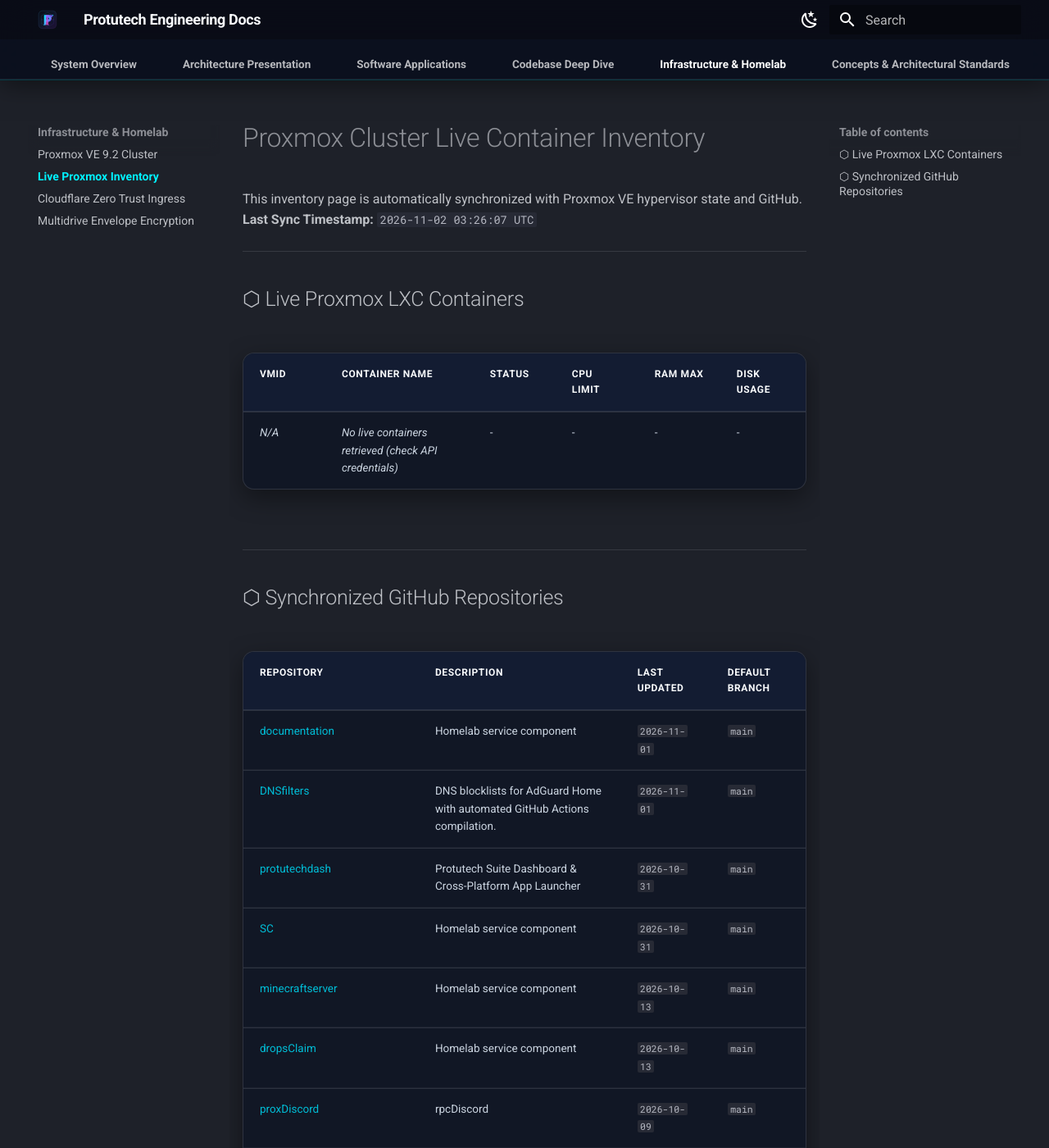
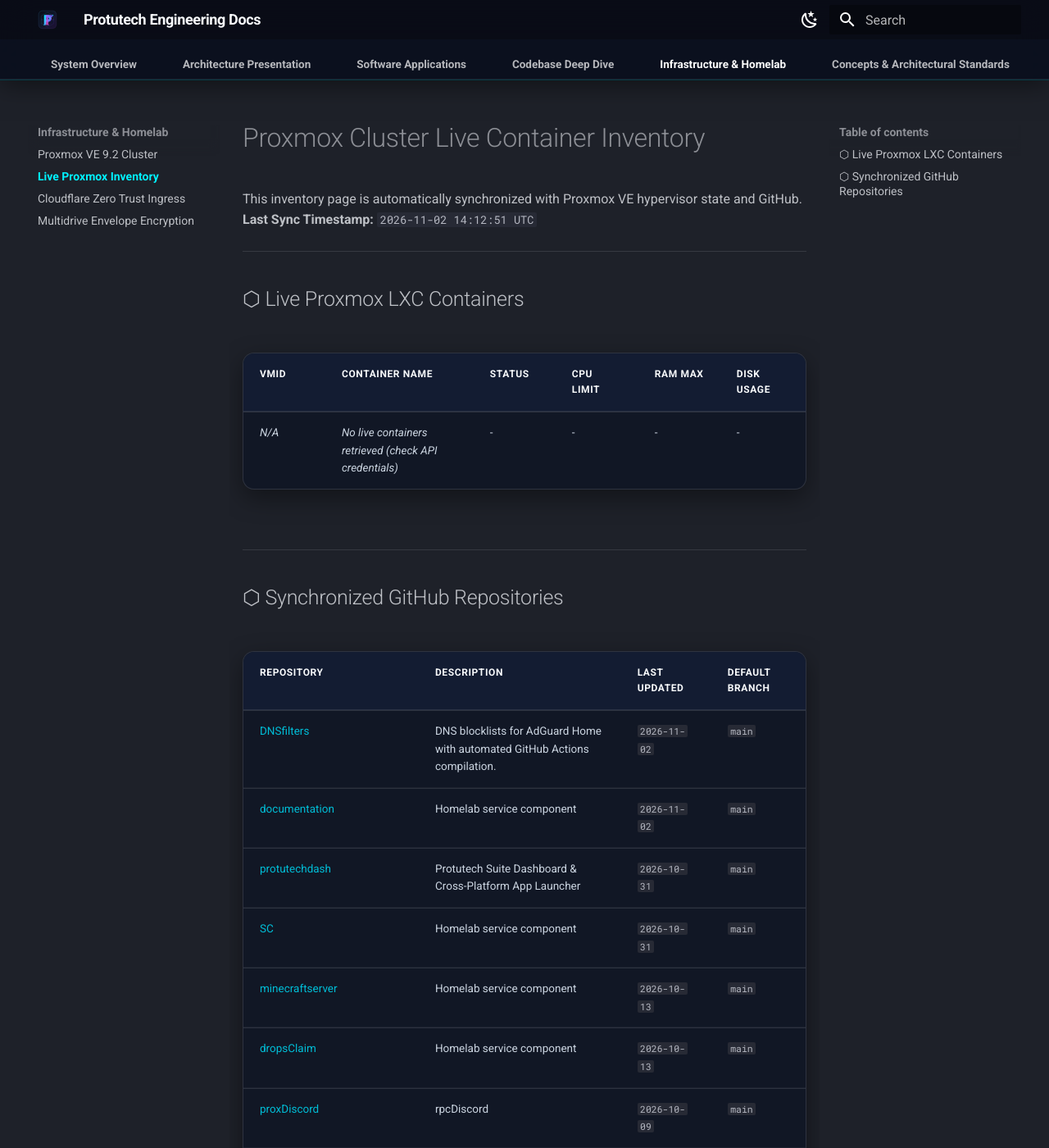
Before and after one commit to IAndrexI/documentation, an MkDocs documentation site: the page built from docs/infra/proxmox-live-inventory.md, in a window 1280 px wide and 1400 px high. Shown: the whole window at 82% size. Built offline with MkDocs 1.6.1 and Material for MkDocs 9.7.7, drawn with Linux system fonts in a browser that asks for light colours.

Commit message:
chore(auto-update): sync live Proxmox containers and GitHub repos [skip ci]

```diff
--- a/docs/infra/proxmox-live-inventory.md
+++ b/docs/infra/proxmox-live-inventory.md
@@ -1,7 +1,7 @@
 # Proxmox Cluster Live Container Inventory
 
 This inventory page is automatically synchronized with Proxmox VE hypervisor state and GitHub.
-**Last Sync Timestamp:** `2026-11-02 03:26:07 UTC`
+**Last Sync Timestamp:** `2026-11-02 14:12:51 UTC`
 
 ---
 
@@ -17,8 +17,8 @@
 
 | Repository | Description | Last Updated | Default Branch |
 | :--- | :--- | :--- | :--- |
-| [documentation](https://github.com/IAndrexI/documentation) | Homelab service component | `2026-11-01` | `main` |
-| [DNSfilters](https://github.com/IAndrexI/DNSfilters) | DNS blocklists for AdGuard Home with automated GitHub Actions compilation. | `2026-11-01` | `main` |
+| [DNSfilters](https://github.com/IAndrexI/DNSfilters) | DNS blocklists for AdGuard Home with automated GitHub Actions compilation. | `2026-11-02` | `main` |
+| [documentation](https://github.com/IAndrexI/documentation) | Homelab service component | `2026-11-02` | `main` |
 | [protutechdash](https://github.com/IAndrexI/protutechdash) | Protutech Suite Dashboard & Cross-Platform App Launcher | `2026-10-31` | `main` |
 | [SC](https://github.com/IAndrexI/SC) | Homelab service component | `2026-10-31` | `main` |
 | [minecraftserver](https://github.com/IAndrexI/minecraftserver) | Homelab service component | `2026-10-13` | `main` |
```
